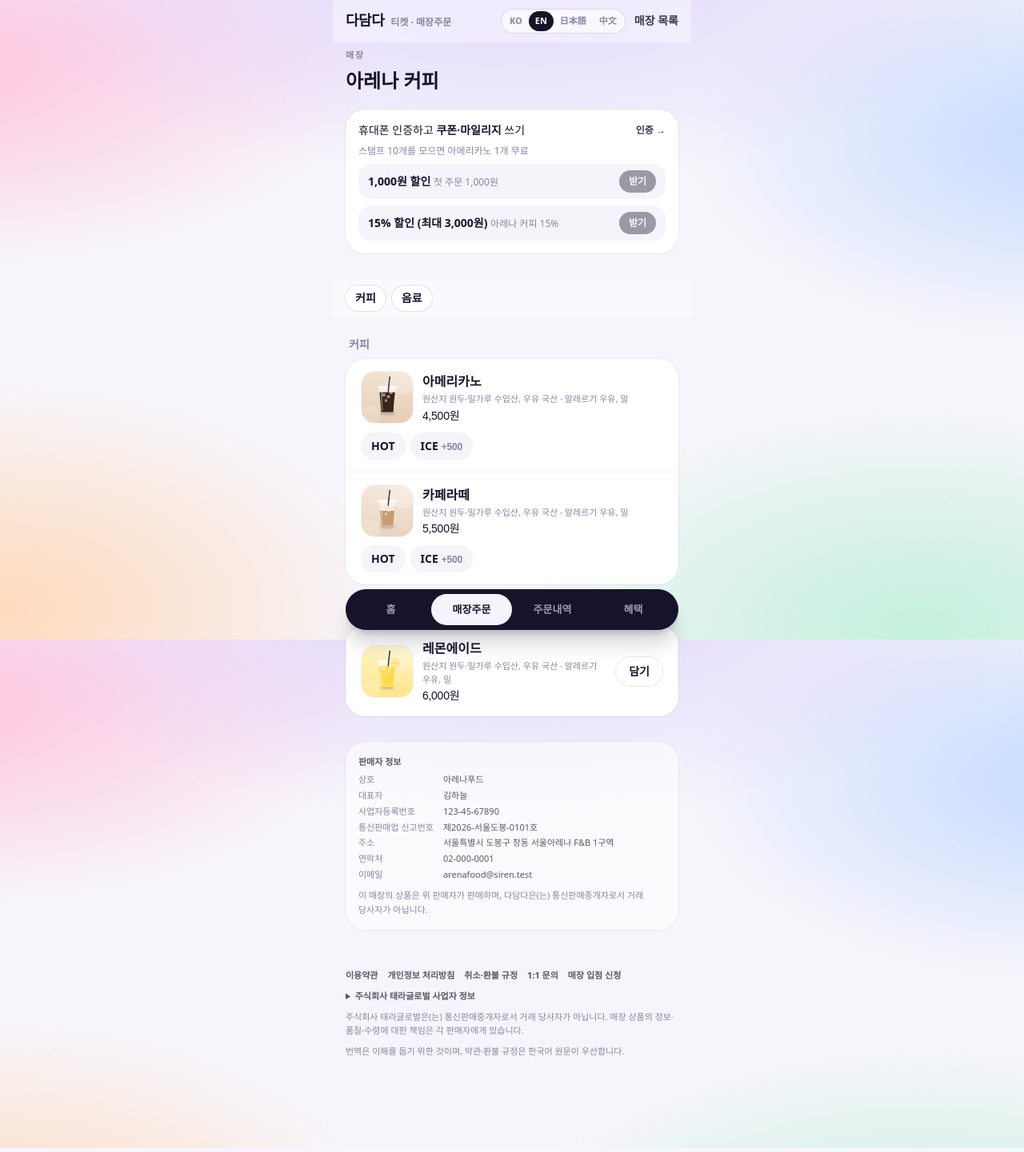
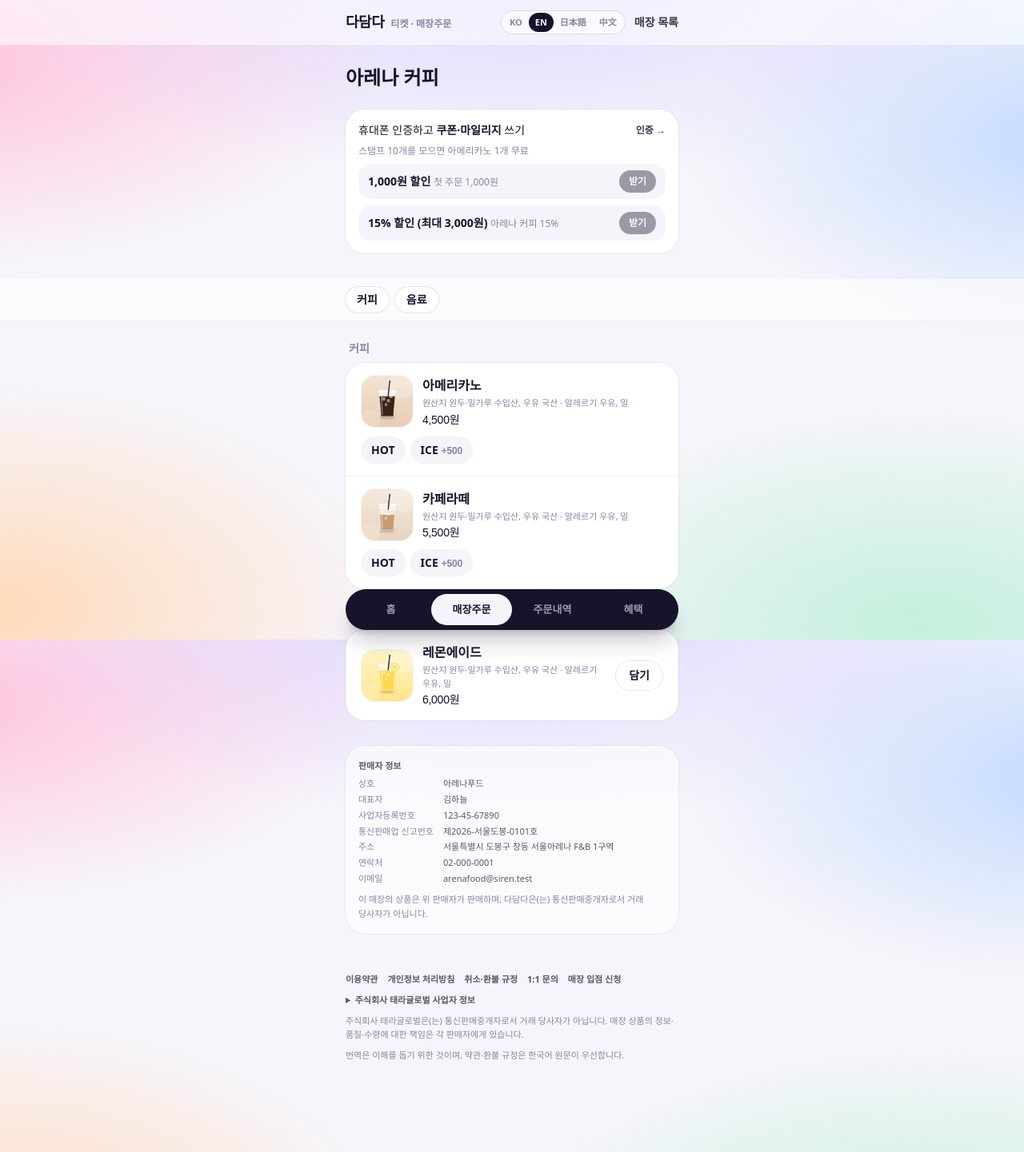
Before and after one commit to janghang99-netizen/siren_ticket, a Laravel app: page /stores/arena1 in a window 1280 px wide. Shown: the whole page at 80% size. Run offline with Laravel 12, Linux system fonts and the light colour scheme; data comes from the database, SQL or seed files in the repository; data that the repository does not hold is empty; style sheets or scripts are compiled from the project's sources; some web fonts are replaced.

Commit message:
팬 화면: 상단 바·분류 줄을 화면 전체 폭 띠로, 내용은 본문 열에 맞춤 + 분류 줄을 상단 바에 틈 없이 붙임 + 본문 시작 여백 24px 통일
Co-Authored-By: Claude Opus 5.5 <noreply@anthropic.com>

```diff
--- a/app/resources/css/app.css
+++ b/app/resources/css/app.css
@@ -44,6 +44,7 @@
     body {
         @apply text-ink font-sans antialiased;
         word-break: keep-all;
+        overflow-x: clip;   /* 화면 전체 폭 띠(100vw)가 스크롤바 폭만큼 넘치지 않게 — sticky 는 그대로 동작 */
         --theme: #C9B8FF;
         background-color: #F7F5FB;
         background-image:
--- a/app/resources/views/fan/menu.blade.php
+++ b/app/resources/views/fan/menu.blade.php
@@ -115,11 +115,13 @@
         },
      }">
 
-    <p class="eyebrow mt-2">{{ $event?->venue ?? $store->area ?? '매장' }}</p>
     <h1 class="mt-2 text-2xl font-black">{{ $store->name }}</h1>
+    @if ($event?->venue ?? $store->area)
+        <p class="mt-1 text-sm text-mist">{{ $event?->venue ?? $store->area }}</p>
+    @endif
     @unless ($event)
         @if (! $store->is_open)
-            <p class="mt-2 inline-block rounded-full bg-ink/10 px-3 py-1 text-xs font-semibold">준비중 — 지금은 주문을 받지 않아요</p>
+            <p class="mt-3 inline-block rounded-full bg-ink/10 px-3 py-1 text-xs font-semibold">준비중 — 지금은 주문을 받지 않아요</p>
         @endif
         @if ($store->address || $store->hours || $store->holidays)
             <dl class="mt-3 space-y-1 text-sm text-ink/70">
@@ -134,7 +136,7 @@
     @endif
 
     {{-- 혜택: 스탬프 · 받을 수 있는 쿠폰 · 마일리지 --}}
-    <section class="mt-5 rounded-3xl bg-white p-4 text-sm ring-1 ring-ink/5" aria-label="혜택">
+    <section class="mt-6 rounded-3xl bg-white p-4 text-sm ring-1 ring-ink/5" aria-label="혜택">
         @if ($customer)
             <div class="flex items-center justify-between gap-3">
                 <p>마일리지 <b class="num">{{ number_format($customer->mileage_balance) }}</b>원 · 쿠폰 <b class="num">{{ $myCoupons->count() }}</b>장</p>
@@ -188,14 +190,18 @@
     </div>
 
     {{-- 카테고리 바로가기 --}}
-    <nav x-show="groups.length > 1" class="sticky top-[60px] z-20 -mx-4 mt-8 flex gap-2 overflow-x-auto bg-white/40 px-4 py-2 backdrop-blur-xl" aria-label="메뉴 카테고리">
-        <template x-for="g in groups" :key="g.name">
-            <a :href="'#cat-' + encodeURIComponent(g.name)" class="shrink-0 rounded-full bg-white px-3 py-1.5 text-sm font-semibold ring-1 ring-ink/10" x-text="g.name"></a>
-        </template>
+    {{-- 상단 바(h-14) 바로 아래에 붙는 고정 줄: 배경 띠는 화면 전체 폭, 칩은 본문 열에 맞춘다 --}}
+    <nav x-show="groups.length > 1" class="sticky top-14 z-20 mx-[calc(50%-50vw)] mt-8 border-b border-ink/5 bg-white/55 backdrop-blur-xl" aria-label="메뉴 카테고리">
+        <div class="mx-auto flex max-w-md gap-2 overflow-x-auto px-4 py-2.5 [scrollbar-width:none]">
+            <template x-for="g in groups" :key="g.name">
+                <a :href="'#cat-' + encodeURIComponent(g.name)" class="shrink-0 rounded-full bg-white px-3.5 py-1.5 text-sm font-semibold ring-1 ring-ink/10 transition hover:ring-ink/25" x-text="g.name"></a>
+            </template>
+        </div>
     </nav>
 
     <template x-for="g in groups" :key="g.name">
-        <section class="mt-6 scroll-mt-28" :id="'cat-' + encodeURIComponent(g.name)">
+        {{-- 바로가기로 오면 제목이 고정 줄(56 + 53px) 밑에 가리지 않게 --}}
+        <section class="mt-6 scroll-mt-32" :id="'cat-' + encodeURIComponent(g.name)">
             <h2 x-show="groups.length > 1" class="mb-2 px-1 text-sm font-bold text-mist" x-text="g.name"></h2>
             <ul class="divide-y divide-ink/5 overflow-hidden rounded-3xl bg-white ring-1 ring-ink/5">
                 <template x-for="p in g.items" :key="p.id">
--- a/app/resources/views/layouts/fan.blade.php
+++ b/app/resources/views/layouts/fan.blade.php
@@ -13,8 +13,10 @@
     @vite(['resources/css/app.css', 'resources/js/app.js'])
 </head>
 <body class="min-h-dvh" @hasSection('theme') style="--theme: @yield('theme')" @endif>
-    <div class="mx-auto flex min-h-dvh max-w-md flex-col">
-        <header class="sticky top-0 z-30 flex items-center justify-between gap-2 bg-white/40 px-4 py-3 backdrop-blur-xl">
+    <div class="flex min-h-dvh flex-col">
+        {{-- 상단 바: 배경 띠는 화면 전체 폭, 내용은 본문과 같은 열(max-w-md · 좌우 16px)에 맞춘다. 높이 56px(h-14) — 아래 고정 줄은 top-14 에 붙인다 --}}
+        <header class="sticky top-0 z-30 border-b border-ink/5 bg-white/55 backdrop-blur-xl">
+            <div class="mx-auto flex h-14 max-w-md items-center justify-between gap-2 px-4">
             <a href="{{ route('home') }}" class="flex items-baseline gap-2" aria-label="{{ $site['brand_name'] }} 홈">
                 <span class="font-display text-lg font-black tracking-tight">{{ $site['brand_name'] }}</span>
                 <span class="hidden text-xs font-semibold text-mist min-[380px]:inline">티켓 · 매장주문</span>
@@ -37,9 +39,11 @@
                     @endauth
                 @endif
             </div>
+            </div>
         </header>
 
-        <main class="flex-1 px-4">
+        {{-- 본문은 상단 바에서 24px(pt-4 + 각 화면 첫 요소 mt-2) 띄워 시작 --}}
+        <main class="mx-auto w-full max-w-md flex-1 px-4 pt-4">
             @if (session('status'))
                 <p role="status" class="mb-3 mt-2 rounded-2xl bg-white/80 px-4 py-3 text-sm font-bold ring-1 ring-ink/10 backdrop-blur">{{ session('status') }}</p>
             @endif
@@ -50,7 +54,7 @@
         </main>
 
         {{-- A3 통신판매중개자 고지 · E1 약관 --}}
-        <footer class="px-4 pb-28 pt-12 text-[11px] leading-relaxed text-mist">
+        <footer class="mx-auto w-full max-w-md px-4 pb-28 pt-12 text-[11px] leading-relaxed text-mist">
             <nav class="mb-2 flex flex-wrap gap-x-3 gap-y-1 font-semibold text-ink/70" aria-label="약관">
                 <a href="{{ route('policy', 'terms') }}">이용약관</a>
                 <a href="{{ route('policy', 'privacy') }}">개인정보 처리방침</a>
```
